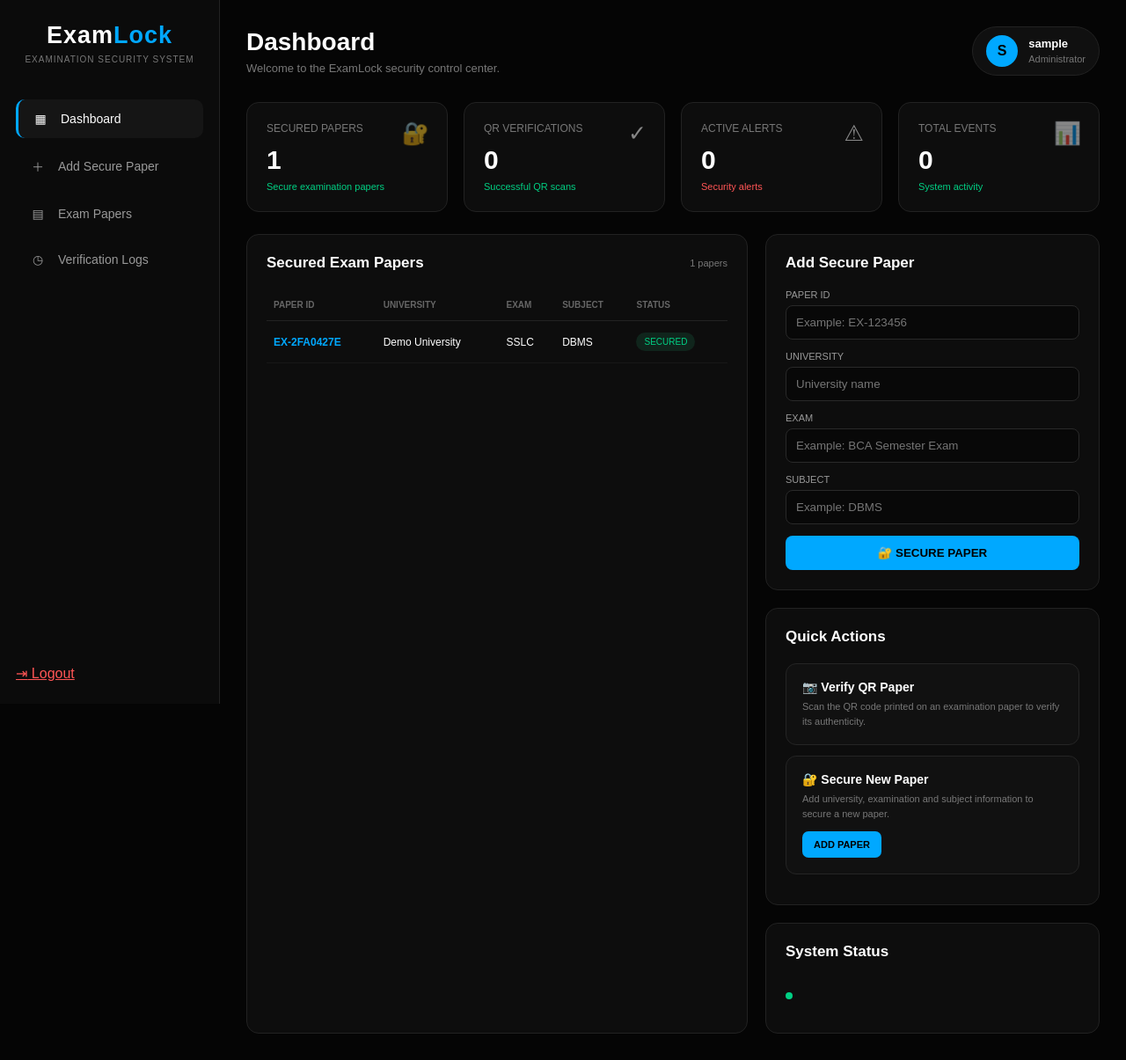
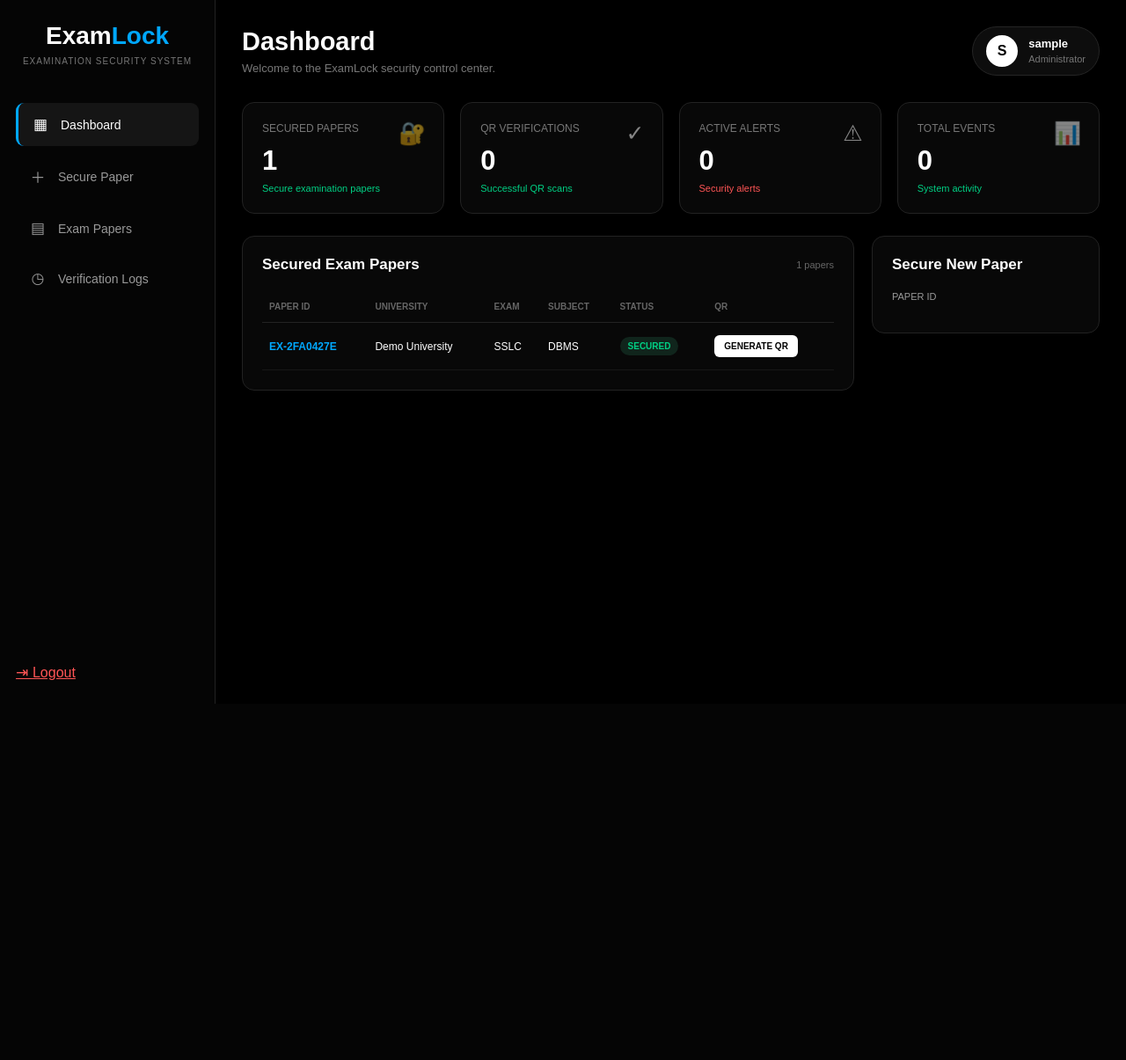
Before and after one commit to Tharun24-pixel/exam-locker, a Flask app: page /dashboard in a window 1280 px wide. Shown: the whole page at 88% size. After the commit the page ends 800 px from the top, so only its background shows below. Run offline with Flask 3, Linux system fonts and the light colour scheme; the visitor is signed in with stand-in values (Sample User, id 1); data comes from the database, SQL or seed files in the repository; data that the repository does not hold is empty.

Commit message:
Update dashboard.html

```diff
--- a/templates/dashboard.html
+++ b/templates/dashboard.html
@@ -4,7 +4,7 @@
     <meta charset="UTF-8">
     <meta name="viewport" content="width=device-width, initial-scale=1.0">
 
-    <title>ExamLock Dashboard</title>
+    <title>ExamLock | Security Dashboard</title>
 
     <style>
         * {
@@ -15,18 +15,20 @@
         }
 
         body {
-            background: #050505;
-            color: #fff;
+            background: #000000;
+            color: #ffffff;
             min-height: 100vh;
         }
+
+        /* ================= SIDEBAR ================= */
 
         .sidebar {
             position: fixed;
             left: 0;
             top: 0;
-            width: 250px;
+            width: 245px;
             height: 100vh;
-            background: #0b0b0b;
+            background: #050505;
             border-right: 1px solid #222;
             padding: 25px 18px;
             z-index: 1000;
@@ -34,22 +36,22 @@
 
         .logo {
             text-align: center;
-            margin-bottom: 40px;
+            margin-bottom: 42px;
         }
 
         .logo h1 {
-            font-size: 27px;
-            letter-spacing: 1px;
+            font-size: 28px;
+            color: #ffffff;
         }
 
-        .logo span {
+        .logo h1 span {
             color: #00a8ff;
         }
 
         .logo p {
             color: #777;
             font-size: 10px;
-            margin-top: 6px;
+            margin-top: 7px;
             letter-spacing: 1px;
         }
 
@@ -68,14 +70,15 @@
             padding: 14px;
             color: #999;
             text-decoration: none;
-            border-radius: 10px;
+            border-radius: 9px;
             font-size: 14px;
+            transition: 0.2s;
         }
 
         .menu a:hover,
         .menu a.active {
             background: #151515;
-            color: #fff;
+            color: #ffffff;
         }
 
         .menu a.active {
@@ -85,6 +88,7 @@
         .icon {
             width: 22px;
             text-align: center;
+            font-size: 17px;
         }
 
         .logout {
@@ -98,8 +102,10 @@
             color: #ff5555;
         }
 
+        /* ================= MAIN ================= */
+
         .main {
-            margin-left: 250px;
+            margin-left: 245px;
             padding: 30px;
         }
 
@@ -111,7 +117,8 @@
         }
 
         .topbar h2 {
-            font-size: 28px;
+            font-size: 29px;
+            color: #ffffff;
         }
 
         .topbar p {
@@ -124,8 +131,8 @@
             display: flex;
             align-items: center;
             gap: 12px;
-            background: #101010;
-            border: 1px solid #222;
+            background: #0d0d0d;
+            border: 1px solid #252525;
             padding: 9px 15px;
             border-radius: 30px;
         }
@@ -133,18 +140,19 @@
         .admin-circle {
             width: 36px;
             height: 36px;
-            background: #00a8ff;
-            color: #000;
+            background: #ffffff;
+            color: #000000;
             border-radius: 50%;
             display: flex;
+            align-items: center;
             justify-content: center;
-            align-items: center;
             font-weight: bold;
         }
 
         .admin-info strong {
             display: block;
             font-size: 13px;
+            color: #ffffff;
         }
 
         .admin-info small {
@@ -152,11 +160,13 @@
             font-size: 11px;
         }
 
+        /* ================= FLASH ================= */
+
         .flash {
             padding: 13px 16px;
-            border-radius: 10px;
+            border-radius: 9px;
             margin-bottom: 18px;
-            background: #111;
+            background: #101010;
             border: 1px solid #333;
             font-size: 13px;
         }
@@ -171,6 +181,8 @@
             border-color: #ff5555;
         }
 
+        /* ================= STATISTICS ================= */
+
         .stats {
             display: grid;
             grid-template-columns: repeat(4, 1fr);
@@ -179,7 +191,7 @@
         }
 
         .card {
-            background: #0d0d0d;
+            background: #080808;
             border: 1px solid #222;
             border-radius: 14px;
             padding: 22px;
@@ -187,6 +199,7 @@
 
         .stat-card {
             position: relative;
+            overflow: hidden;
         }
 
         .label {
@@ -196,7 +209,8 @@
         }
 
         .stat-card h3 {
-            font-size: 30px;
+            color: #ffffff;
+            font-size: 31px;
         }
 
         .small {
@@ -210,12 +224,14 @@
             right: 20px;
             top: 20px;
             font-size: 25px;
-            opacity: .5;
+            opacity: 0.5;
         }
+
+        /* ================= CONTENT ================= */
 
         .content-grid {
             display: grid;
-            grid-template-columns: 1.5fr 1fr;
+            grid-template-columns: 1.55fr 1fr;
             gap: 20px;
         }
 
@@ -228,7 +244,15 @@
 
         .card-header h3 {
             font-size: 17px;
+            color: #ffffff;
         }
+
+        .card-header span {
+            color: #666;
+            font-size: 11px;
+        }
+
+        /* ================= TABLE ================= */
 
         .table-container {
             width: 100%;
@@ -238,6 +262,7 @@
         table {
             width: 100%;
             border-collapse: collapse;
+            min-width: 650px;
         }
 
         th {
@@ -249,7 +274,8 @@
         }
 
         td {
-            padding: 13px 8px;
+            color: #ffffff;
+            padding: 14px 8px;
             border-bottom: 1px solid #171717;
             font-size: 12px;
         }
@@ -263,9 +289,10 @@
             display: inline-block;
             padding: 5px 9px;
             border-radius: 20px;
-            font-size: 10px;
             background: #10251c;
             color: #00d084;
+            font-size: 10px;
+            font-weight: bold;
         }
 
         .failed {
@@ -273,17 +300,86 @@
             color: #ff5555;
         }
 
+        /* ================= QR BUTTON ================= */
+
+        .qr-btn {
+            display: inline-block;
+            padding: 7px 11px;
+            background: #ffffff;
+            color: #000000;
+            text-decoration: none;
+            border-radius: 6px;
+            font-size: 10px;
+            font-weight: bold;
+            transition: 0.2s;
+        }
+
+        .qr-btn:hover {
+            background: #00a8ff;
+            color: #000000;
+        }
+
+        /* ================= FORM ================= */
+
+        .form-group {
+            margin-bottom: 13px;
+        }
+
+        .form-group label {
+            display: block;
+            color: #999;
+            font-size: 11px;
+            margin-bottom: 6px;
+        }
+
+        input {
+            width: 100%;
+            padding: 11px;
+            background: #030303;
+            color: #ffffff;
+            border: 1px solid #292929;
+            border-radius: 8px;
+            outline: none;
+        }
+
+        input:focus {
+            border-color: #00a8ff;
+        }
+
+        input::placeholder {
+            color: #555;
+        }
+
+        .secure-btn {
+            width: 100%;
+            padding: 12px;
+            border: none;
+            border-radius: 8px;
+            background: #ffffff;
+            color: #000000;
+            font-weight: bold;
+            cursor: pointer;
+            transition: 0.2s;
+        }
+
+        .secure-btn:hover {
+            background: #00a8ff;
+        }
+
+        /* ================= QUICK ACTIONS ================= */
+
         .action-box {
-            background: #111;
+            background: #101010;
             border: 1px solid #252525;
-            border-radius: 12px;
-            padding: 18px;
+            border-radius: 11px;
+            padding: 17px;
             margin-bottom: 12px;
         }
 
         .action-box h4 {
+            color: #ffffff;
+            font-size: 14px;
             margin-bottom: 6px;
-            font-size: 14px;
         }
 
         .action-box p {
@@ -292,17 +388,23 @@
             line-height: 1.5;
         }
 
-        .action-box a {
+        .action-link {
             display: inline-block;
             margin-top: 12px;
-            background: #00a8ff;
-            color: #000;
+            padding: 9px 13px;
+            background: #ffffff;
+            color: #000000;
             text-decoration: none;
-            padding: 9px 13px;
             border-radius: 7px;
-            font-size: 11px;
+            font-size: 10px;
             font-weight: bold;
         }
+
+        .action-link:hover {
+            background: #00a8ff;
+        }
+
+        /* ================= SYSTEM ================= */
 
         .system {
             margin-top: 20px;
@@ -325,11 +427,6 @@
             font-size: 12px;
         }
 
-        .online {
-            color: #00d084;
-            font-size: 11px;
-        }
-
         .dot {
             display: inline-block;
             width: 8px;
@@ -339,47 +436,15 @@
             margin-right: 8px;
         }
 
-        .add-form {
-            margin-top: 20px;
+        .online {
+            color: #00d084;
+            font-size: 11px;
         }
 
-        .form-group {
-            margin-bottom: 13px;
-        }
-
-        .form-group label {
-            display: block;
-            color: #999;
-            font-size: 11px;
-            margin-bottom: 6px;
-        }
-
-        input {
-            width: 100%;
-            padding: 11px;
-            background: #080808;
-            color: #fff;
-            border: 1px solid #292929;
-            border-radius: 8px;
-            outline: none;
-        }
-
-        input:focus {
-            border-color: #00a8ff;
-        }
-
-        button {
-            width: 100%;
-            padding: 12px;
-            border: none;
-            border-radius: 8px;
-            background: #00a8ff;
-            color: #000;
-            font-weight: bold;
-            cursor: pointer;
-        }
+        /* ================= MOBILE ================= */
 
         @media(max-width:1000px) {
+
             .stats {
                 grid-template-columns: repeat(2, 1fr);
             }
@@ -390,6 +455,7 @@
         }
 
         @media(max-width:700px) {
+
             .sidebar {
                 display: none;
             }
@@ -401,6 +467,10 @@
 
             .topbar {
                 display: block;
+            }
+
+            .topbar h2 {
+                font-size: 24px;
             }
 
             .admin {
@@ -423,6 +493,7 @@
         }
 
         @media(max-width:400px) {
+
             .stats {
                 grid-template-columns: 1fr;
             }
@@ -430,7 +501,9 @@
     </style>
 </head>
 
+
 <body>
+
 
 <!-- ===================================================== -->
 <!-- SIDEBAR -->
@@ -439,25 +512,31 @@
 <aside class="sidebar">
 
     <div class="logo">
-        <h1>Exam<span>Lock</span></h1>
-        <p>EXAMINATION SECURITY SYSTEM</p>
+
+        <h1>
+            Exam<span>Lock</span>
+        </h1>
+
+        <p>
+            EXAMINATION SECURITY SYSTEM
+        </p>
+
     </div>
+
 
     <ul class="menu">
 
-        <!-- EXISTING ROUTE -->
         <li>
-            <a href="{{ url_for('dashboard') }}" class="active">
+            <a href="#dashboard" class="active">
                 <span class="icon">▦</span>
                 Dashboard
             </a>
         </li>
 
-        <!-- NO url_for HERE -->
         <li>
             <a href="#add-paper">
                 <span class="icon">＋</span>
-                Add Secure Paper
+                Secure Paper
             </a>
         </li>
 
@@ -477,12 +556,19 @@
 
     </ul>
 
+
     <div class="logout">
-        <!-- EXISTING ROUTE -->
+
         <a href="{{ url_for('logout') }}">
-            <span class="icon">⇥</span>
+
+            <span class="icon">
+                ⇥
+            </span>
+
             Logout
+
         </a>
+
     </div>
 
 </aside>
@@ -492,14 +578,25 @@
 <!-- MAIN -->
 <!-- ===================================================== -->
 
-<main class="main">
+<main class="main" id="dashboard">
+
+
+    <!-- TOP BAR -->
 
     <div class="topbar">
 
         <div>
-            <h2>Dashboard</h2>
-            <p>Welcome to the ExamLock security control center.</p>
+
+            <h2>
+                Dashboard
+            </h2>
+
+            <p>
+                Welcome to the ExamLock security control center.
+            </p>
+
         </div>
+
 
         <div class="admin">
 
@@ -508,8 +605,15 @@
             </div>
 
             <div class="admin-info">
-                <strong>{{ username }}</strong>
-                <small>{{ role }}</small>
+
+                <strong>
+                    {{ username }}
+                </strong>
+
+                <small>
+                    {{ role }}
+                </small>
+
             </div>
 
         </div>
@@ -544,6 +648,9 @@
 
     <section class="stats">
 
+
+        <!-- SECURED PAPERS -->
+
         <div class="card stat-card">
 
             <div class="label">
@@ -564,6 +671,8 @@
 
         </div>
 
+
+        <!-- QR VERIFICATIONS -->
 
         <div class="card stat-card">
 
@@ -586,6 +695,8 @@
         </div>
 
 
+        <!-- ALERTS -->
+
         <div class="card stat-card">
 
             <div class="label">
@@ -606,6 +717,8 @@
 
         </div>
 
+
+        <!-- EVENTS -->
 
         <div class="card stat-card">
 
@@ -631,15 +744,15 @@
 
 
     <!-- ================================================= -->
-    <!-- CONTENT -->
+    <!-- CONTENT GRID -->
     <!-- ================================================= -->
 
     <section class="content-grid">
 
 
-        <!-- ============================================= -->
+        <!-- ================================================= -->
         <!-- PAPERS -->
-        <!-- ============================================= -->
+        <!-- ================================================= -->
 
         <div class="card" id="papers">
 
@@ -649,7 +762,7 @@
                     Secured Exam Papers
                 </h3>
 
-                <span style="color:#777;font-size:11px;">
+                <span>
                     {{ papers|length }} papers
                 </span>
 
@@ -663,11 +776,31 @@
                     <thead>
 
                         <tr>
-                            <th>PAPER ID</th>
-                            <th>UNIVERSITY</th>
-                            <th>EXAM</th>
-                            <th>SUBJECT</th>
-                            <th>STATUS</th>
+
+                            <th>
+                                PAPER ID
+                            </th>
+
+                            <th>
+                                UNIVERSITY
+                            </th>
+
+                            <th>
+                                EXAM
+                            </th>
+
+                            <th>
+                                SUBJECT
+                            </th>
+
+                            <th>
+                                STATUS
+                            </th>
+
+                            <th>
+                                QR
+                            </th>
+
                         </tr>
 
                     </thead>
@@ -715,6 +848,19 @@
 
                             </td>
 
+                            <td>
+
+                                <!-- QR GENERATOR -->
+                                <a
+                                    href="{{ url_for('generate_qr', paper_id=paper['paper_id']) }}"
+                                    target="_blank"
+                                    class="qr-btn"
+                                >
+                                    GENERATE QR
+                                </a>
+
+                            </td>
+
                         </tr>
 
                         {% endfor %}
@@ -723,11 +869,15 @@
 
                         <tr>
 
-                            <td colspan="5"
-                                style="text-align:center;color:#666;padding:35px;">
-
+                            <td
+                                colspan="6"
+                                style="
+                                    text-align:center;
+                                    color:#666;
+                                    padding:40px;
+                                "
+                            >
                                 No exam papers found.
-
                             </td>
 
                         </tr>
@@ -743,23 +893,26 @@
         </div>
 
 
-        <!-- ============================================= -->
-        <!-- RIGHT SIDE -->
-        <!-- ============================================= -->
+        <!-- ================================================= -->
+        <!-- RIGHT COLUMN -->
+        <!-- ================================================= -->
 
         <div>
 
 
-            <!-- ========================================= -->
-            <!-- ADD PAPER -->
-            <!-- ========================================= -->
+            <!-- ================================================= -->
+            <!-- ADD SECURE PAPER -->
+            <!-- ================================================= -->
 
-            <div class="card" id="add-paper">
+            <div
+                class="card"
+                id="add-paper"
+            >
 
                 <div class="card-header">
 
                     <h3>
-                        Add Secure Paper
+                        Secure New Paper
                     </h3>
 
                 </div>
@@ -768,8 +921,8 @@
                 <form
                     method="POST"
                     action="{{ url_for('add_paper') }}"
-                    class="add-form"
                 >
+
 
                     <div class="form-group">
 
@@ -780,135 +933,4 @@
                         <input
                             type="text"
                             name="paper_id"
-                            placeholder="Example: EX-123456"
-                            required
-                        >
-
-                    </div>
-
-
-                    <div class="form-group">
-
-                        <label>
-                            UNIVERSITY
-                        </label>
-
-                        <input
-                            type="text"
-                            name="university"
-                            placeholder="University name"
-                            required
-                        >
-
-                    </div>
-
-
-                    <div class="form-group">
-
-                        <label>
-                            EXAM
-                        </label>
-
-                        <input
-                            type="text"
-                            name="exam"
-                            placeholder="Example: BCA Semester Exam"
-                            required
-                        >
-
-                    </div>
-
-
-                    <div class="form-group">
-
-                        <label>
-                            SUBJECT
-                        </label>
-
-                        <input
-                            type="text"
-                            name="subject"
-                            placeholder="Example: DBMS"
-                            required
-                        >
-
-                    </div>
-
-
-                    <button type="submit">
-                        🔐 SECURE PAPER
-                    </button>
-
-                </form>
-
-            </div>
-
-
-            <!-- ========================================= -->
-            <!-- QUICK ACTION -->
-            <!-- ========================================= -->
-
-            <div class="card system">
-
-                <div class="card-header">
-
-                    <h3>
-                        Quick Actions
-                    </h3>
-
-                </div>
-
-
-                <div class="action-box">
-
-                    <h4>
-                        📷 Verify QR Paper
-                    </h4>
-
-                    <p>
-                        Scan the QR code printed on an examination
-                        paper to verify its authenticity.
-                    </p>
-
-                </div>
-
-
-                <div class="action-box">
-
-                    <h4>
-                        🔐 Secure New Paper
-                    </h4>
-
-                    <p>
-                        Add university, examination and subject
-                        information to secure a new paper.
-                    </p>
-
-                    <a href="#add-paper">
-                        ADD PAPER
-                    </a>
-
-                </div>
-
-            </div>
-
-
-            <!-- ========================================= -->
-            <!-- SYSTEM STATUS -->
-            <!-- ========================================= -->
-
-            <div class="card system">
-
-                <div class="card-header">
-
-                    <h3>
-                        System Status
-                    </h3>
-
-                </div>
-
-
-                <div class="system-item">
-
-                    <span class="system-name">
-                        <span class="dot"></span>
+                            placeholder="EX-123456"
```
